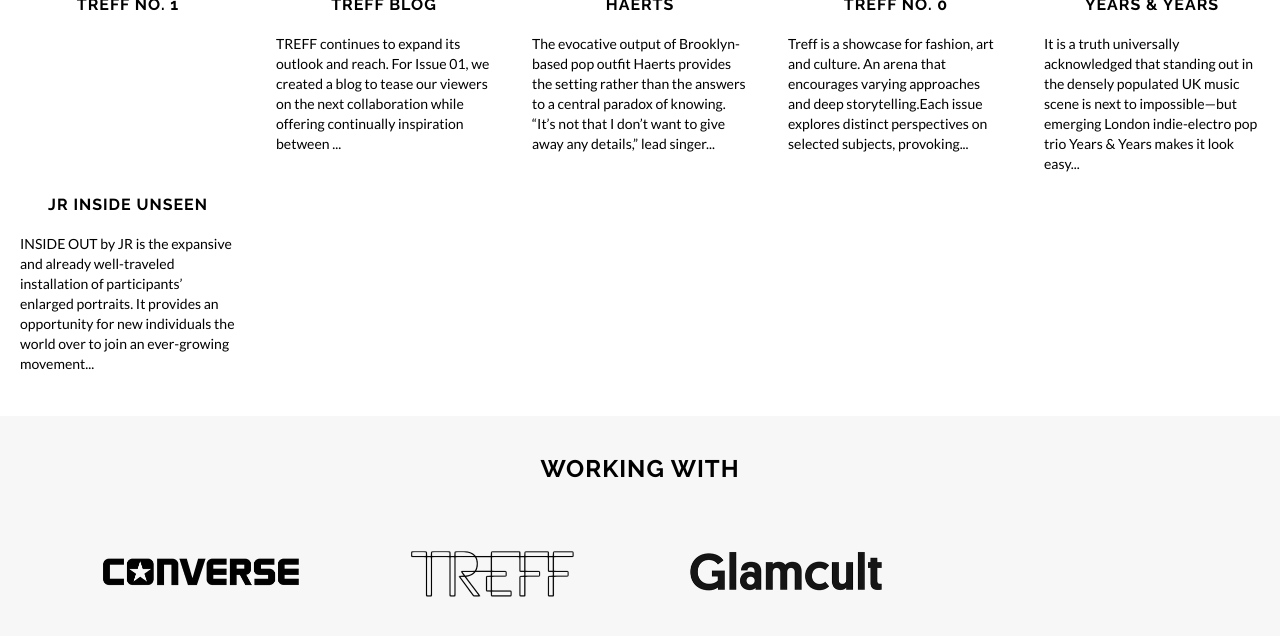
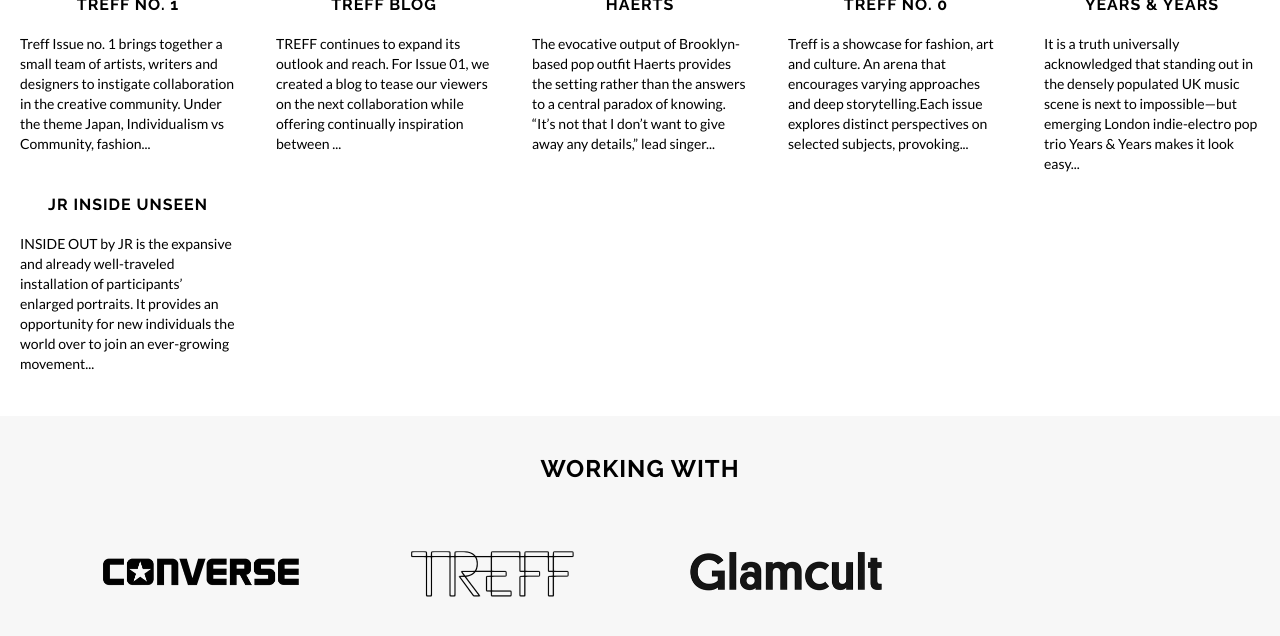
Before and after one commit to emilygv/emilyvernon.com, a Jekyll site: the page built from index.html, in a window 1280 px wide and 900 px high, scrolled down 1216 px, cut to the strip 225-861 px from the top of the window. Built offline with Jekyll 4.4.1, drawn with Linux system fonts in a browser that asks for light colours; nearby versions of some CDN libraries.

Commit message:
Update treff-no-1.md

```diff
--- a/_projects/journalism/treff-no-1.md
+++ b/_projects/journalism/treff-no-1.md
@@ -7,7 +7,7 @@
 category: Journalism
 tags: "Fashion"
 client: TREFF
-description:
+description: Treff Issue no. 1 brings together a small team of artists, writers and designers to instigate collaboration in the creative community. Under the theme Japan, Individualism vs Community, fashion...
 ---
 Treff Issue no. 1 brings together a small team of artists, writers and designers to instigate collaboration in the creative community. Under the theme 'Japan: Individualism vs Community', fashion designer Barbara Langendijk, visual poet Lucienne Venner and photographer Shinji Otani address the topic through multiple media.
 
```
